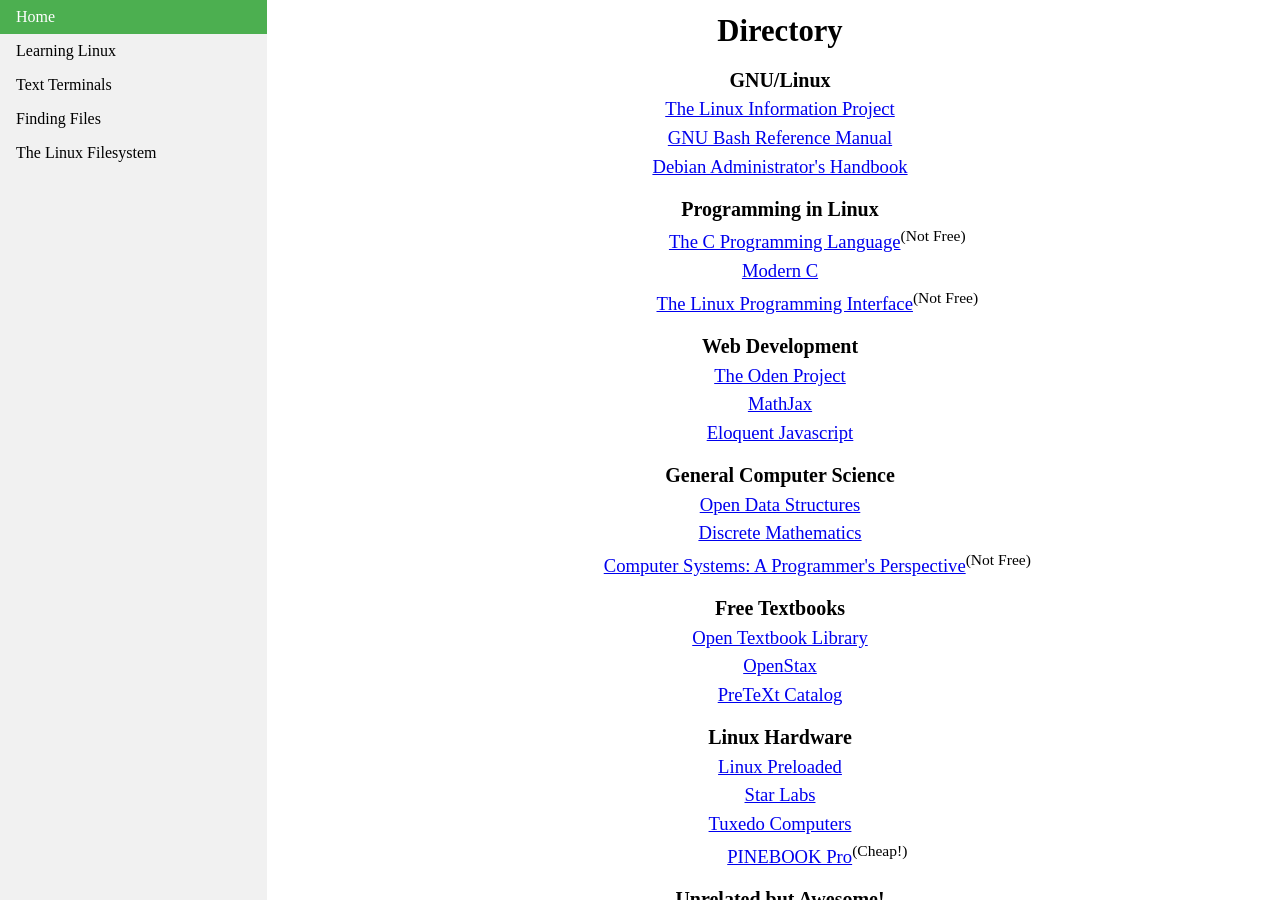
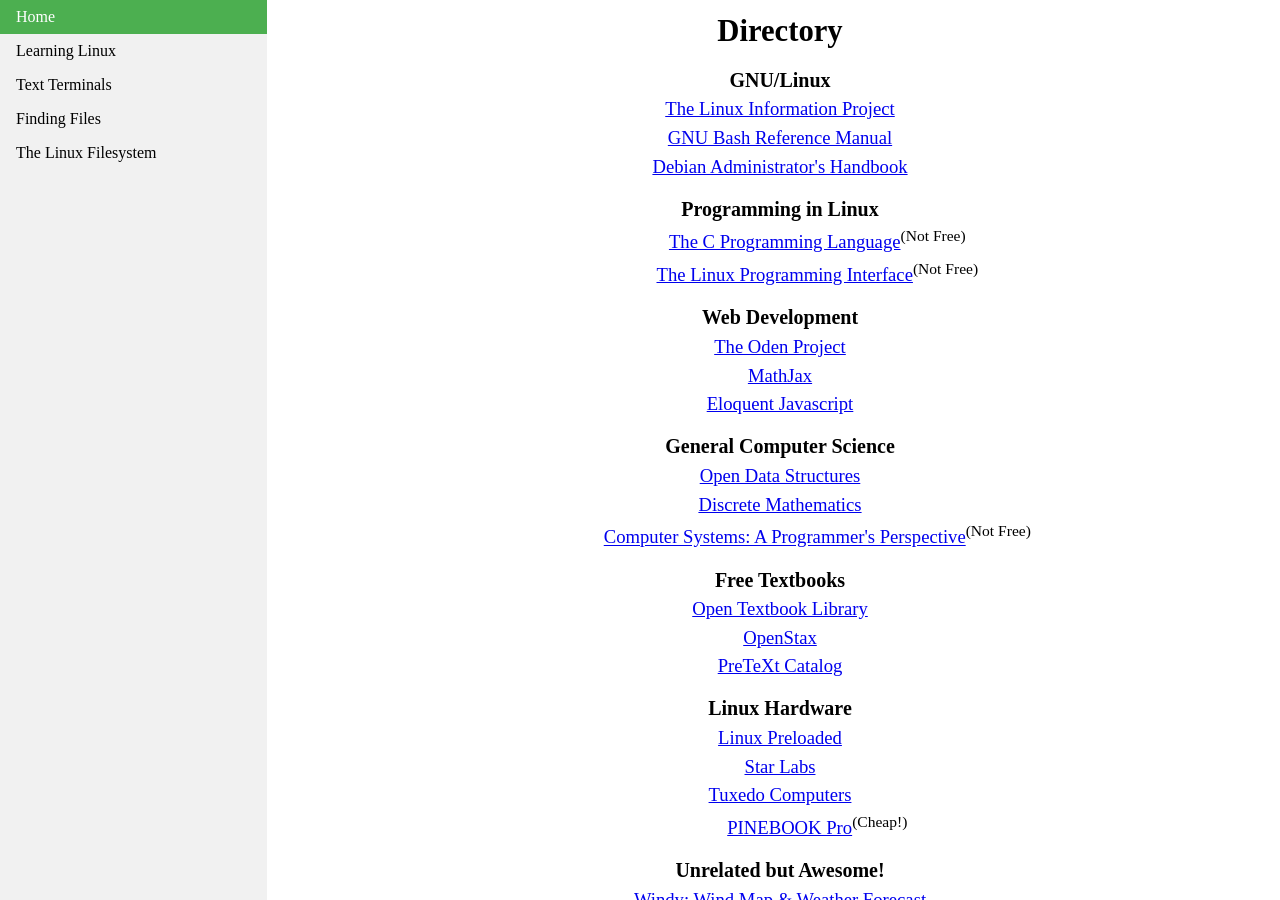
Before and after one commit to josh-59/Learning-Linux, a Jekyll site: the page built from index.html, in a window 1280 px wide and 900 px high, scrolled down 603 px. Built offline with Jekyll 4.4.1, drawn with Linux system fonts in a browser that asks for light colours.

Commit message:
Removed "Modern C"

```diff
--- a/index.html
+++ b/index.html
@@ -62,7 +62,6 @@
     <h3> Programming in Linux </h3>
     <ul class="directory">
         <li> &emsp;&emsp;&emsp;&emsp;<a href="https://en.wikipedia.org/wiki/The_C_Programming_Language">The C Programming Language</a><sup>(Not Free)</sup></li>
-        <li><a href="https://modernc.gforge.inria.fr/"> Modern C </a></li>
 		<li>&emsp;&emsp;&emsp;&emsp;<a href="http://www.man7.org/tlpi/index.html">The Linux Programming Interface</a><sup>(Not Free)</sup></li>
     </ul>
 
```
